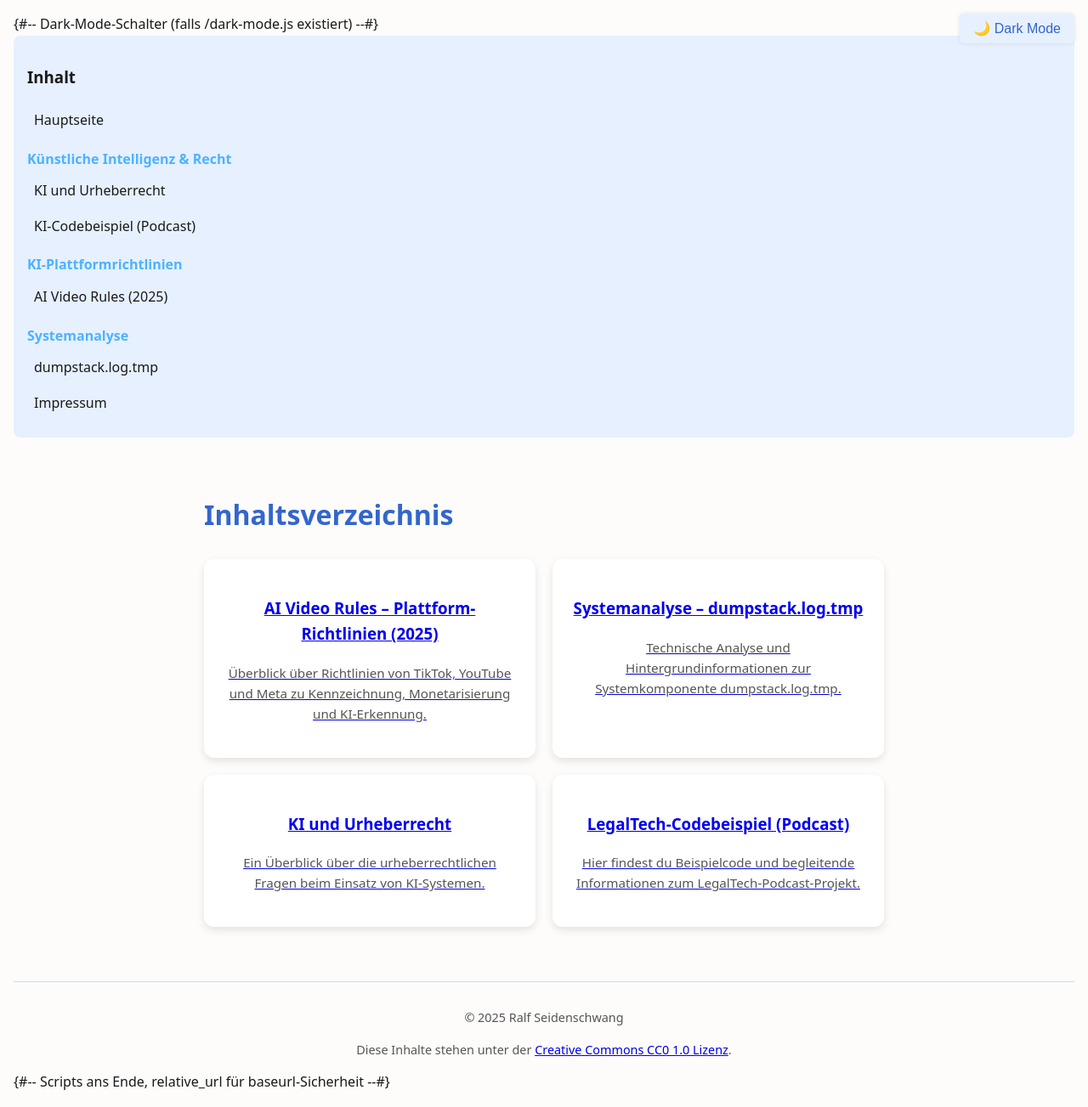
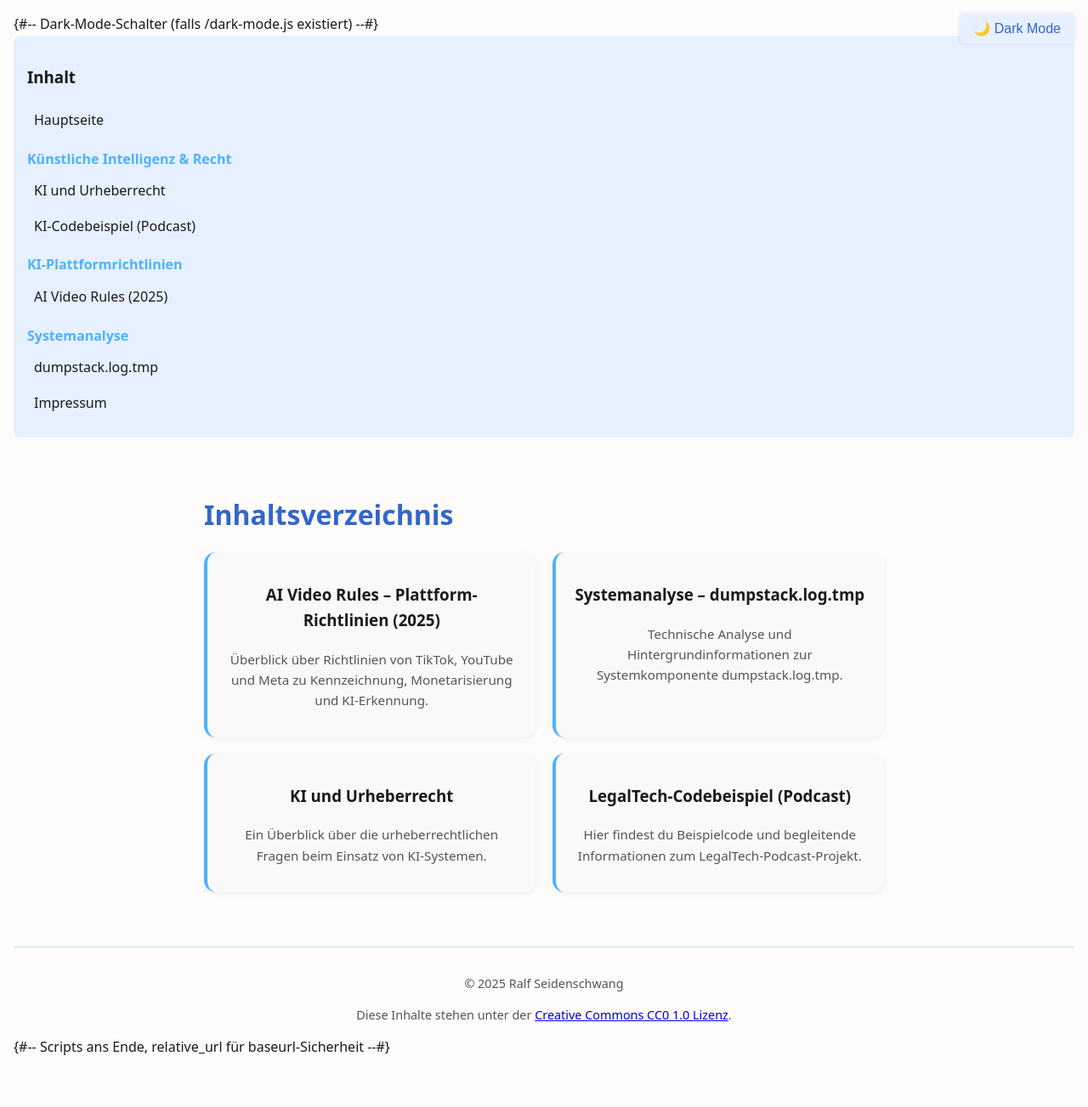
Before and after one commit to RalfSei/RalfSei.github.io, a Jekyll site: the page built from index.md, in a window 1280 px wide. Shown: the whole page at 85% size. Built offline with Jekyll 4.4.1, drawn with Linux system fonts in a browser that asks for light colours; after the commit the page ends 1262 px from its top, so only the background shows below that.

Commit message:
Aktualisieren von style.cleaned.css

```diff
--- a/assets/css/style.cleaned.css
+++ b/assets/css/style.cleaned.css
@@ -290,3 +290,42 @@ button:focus {
     background-color: rgba(77, 178, 255, 0.15);
   }
 }
+
+/* === Karten-Grid für index.md === */
+.grid {
+  display: grid;
+  grid-template-columns: repeat(auto-fit, minmax(260px, 1fr));
+  gap: 1.2rem;
+  margin-top: 1.5rem;
+}
+
+.card {
+  background: var(--card-bg, #f9f9f9);
+  padding: 1rem 1.2rem;
+  border-radius: 14px;
+  text-decoration: none;
+  color: inherit;
+  box-shadow: 0 2px 6px rgba(0, 0, 0, 0.06);
+  border-left: 4px solid #4db2ff;
+  transition: transform 0.2s ease, box-shadow 0.2s ease;
+}
+
+.card:hover {
+  transform: translateY(-4px);
+  box-shadow: 0 4px 10px rgba(0, 0, 0, 0.12);
+}
+
+/* === Dark Mode Anpassungen === */
+@media (prefers-color-scheme: dark) {
+  .card {
+    background: #1e1e1e;
+    border-left-color: #4db2ff;
+    color: #e0e0e0;
+    box-shadow: 0 2px 6px rgba(0, 0, 0, 0.4);
+  }
+
+  .card:hover {
+    background: #242424;
+    box-shadow: 0 4px 10px rgba(0, 0, 0, 0.6);
+  }
+}
```
